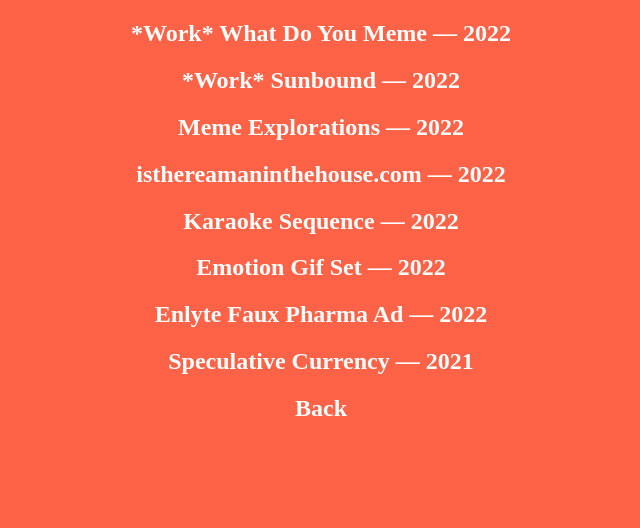
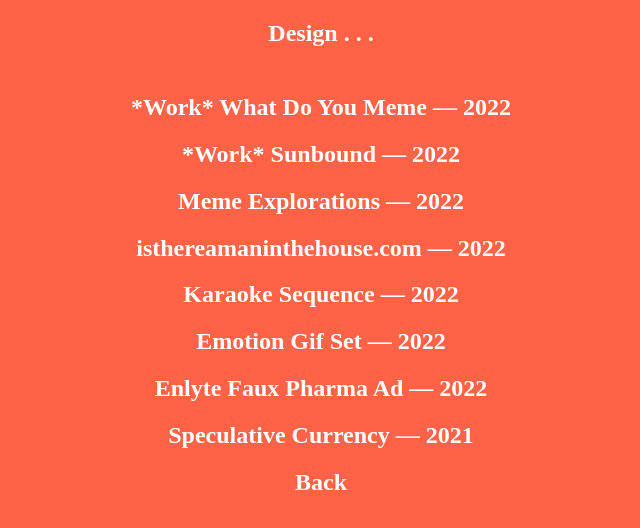
Before and after one commit to mloyl/mloyl.github.io, a plain HTML site: page design.html in a window 1280 px wide. Shown: the whole page, without its empty margins (319-959 px from the left). Drawn offline with Linux system fonts and the light colour scheme.

Commit message:
Update design.html

```diff
--- a/design.html
+++ b/design.html
@@ -32,6 +32,7 @@ a:active {
 <body style="background-color:tomato;">
 <center>
 
+<h2 style="color:white;">Design . . .<br><br>
 <h2 style="color:white;"><a href="wdym.html">*Work* What Do You Meme — 2022</a><br>
 <h2 style="color:white;"><a href="sunbound">*Work* Sunbound — 2022</a><br>
 <h2 style="color:white;"><a href="memeexplorations.html">Meme Explorations — 2022</a><br>
```
